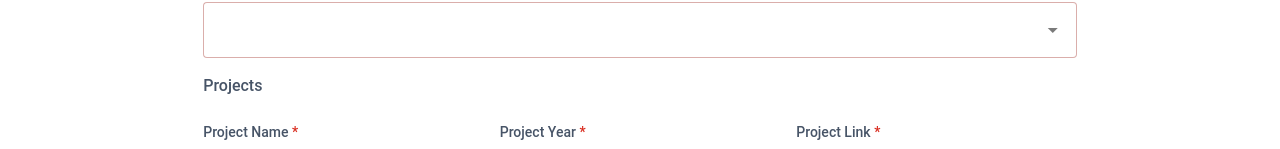
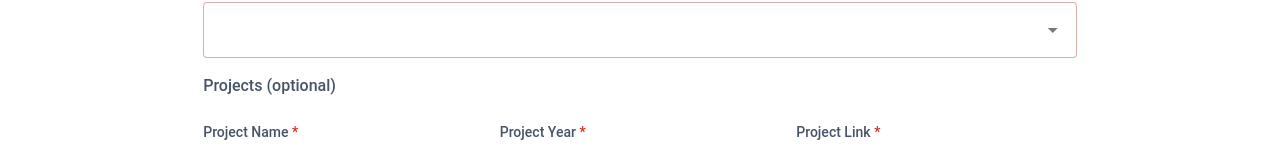
Before and after one commit to DGhonyan/kinoplatform, a Vue app: page /user in a window 1280 px wide. Shown: the part 618-767 px from the top of the page. Built offline with nearby package versions, Linux system fonts and the light colour scheme; sample sign-in values are in the browser's storage; a small style sheet from the web is missing.

Commit message:
add projects label

```diff
--- a/src/modules/home/components/profile/AddProject.vue
+++ b/src/modules/home/components/profile/AddProject.vue
@@ -1,7 +1,7 @@
 <template>
   <div class="add-project">
     <div class="add-project-header">
-      <div class="label">Projects</div>
+      <div class="label">Projects (optional)</div>
       <div class="error-message" v-if="error">
         <span>{{ error }}</span>
       </div>
```
